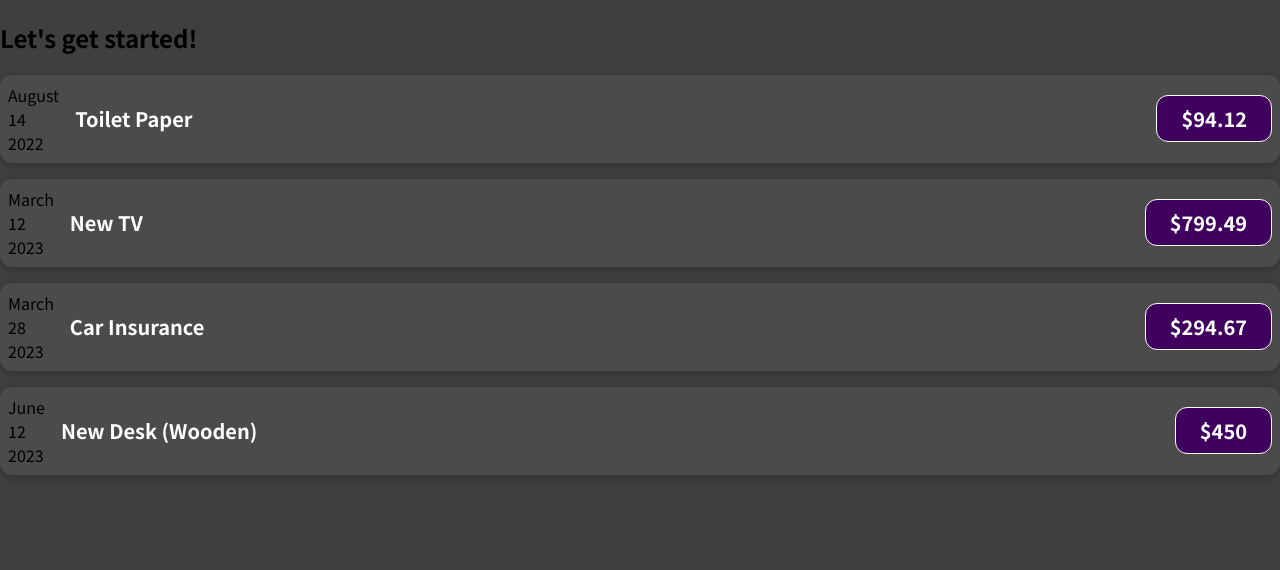
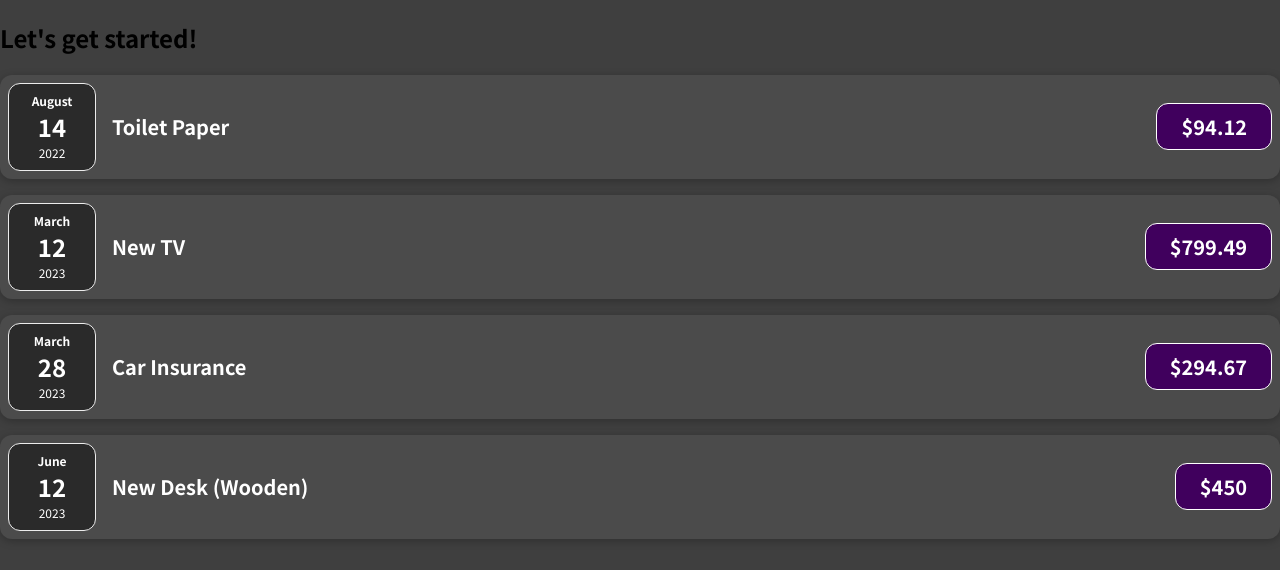
Before and after one commit to funnypar/Expenses-app, a JavaScript app: page / in a window 1280 px wide. Shown: the top 570 px of the page. Built offline with nearby package versions, Linux system fonts and the light colour scheme.

Commit message:
addedDateItem

```diff
--- a/src/App.js
+++ b/src/App.js
@@ -1,4 +1,4 @@
-import DateItem from "./components/DateItem";
+import ExpenseItem from "./components/ExpenseItem";
 
 function App() {
     const dataDateItem = [
@@ -30,22 +30,22 @@
     return (
         <div className="App">
             <h2>Let's get started! </h2>
-            <DateItem
+            <ExpenseItem
                 title={dataDateItem[0].title}
                 amount={dataDateItem[0].amount}
                 date={dataDateItem[0].date}
             />
-            <DateItem
+            <ExpenseItem
                 title={dataDateItem[1].title}
                 amount={dataDateItem[1].amount}
                 date={dataDateItem[1].date}
             />
-            <DateItem
+            <ExpenseItem
                 title={dataDateItem[2].title}
                 amount={dataDateItem[2].amount}
                 date={dataDateItem[2].date}
             />
-            <DateItem
+            <ExpenseItem
                 title={dataDateItem[3].title}
                 amount={dataDateItem[3].amount}
                 date={dataDateItem[3].date}
--- a/src/components/DateItem.css
+++ b/src/components/DateItem.css
@@ -1,56 +1,26 @@
-.expense-item {
+.expense-date {
     display: flex;
-    justify-content: space-between;
+    flex-direction: column;
+    width: 5.5rem;
+    height: 5.5rem;
+    border: 1px solid #ececec;
+    background-color: #2a2a2a;
+    color: white;
+    border-radius: 12px;
     align-items: center;
-    box-shadow: 0 2px 8px rgba(0, 0, 0, 0.25);
-    padding: 0.5rem;
-    margin: 1rem 0;
-    border-radius: 12px;
-    background-color: #4b4b4b;
+    justify-content: center;
 }
 
-.expense-item__description {
-    display: flex;
-    flex-direction: column;
-    gap: 1rem;
-    align-items: flex-end;
-    flex-flow: column-reverse;
-    justify-content: flex-start;
-    flex: 1;
+.expense-date__month {
+    font-size: 0.75rem;
+    font-weight: bold;
 }
 
-.expense-item h2 {
-    color: #3a3a3a;
-    font-size: 1rem;
-    flex: 1;
-    margin: 0 1rem;
-    color: white;
+.expense-date__year {
+    font-size: 0.75rem;
 }
 
-.expense-item__price {
-    font-size: 1rem;
+.expense-date__day {
+    font-size: 1.5rem;
     font-weight: bold;
-    color: white;
-    background-color: #40005d;
-    border: 1px solid white;
-    padding: 0.5rem;
-    border-radius: 12px;
 }
-
-@media (min-width: 580px) {
-    .expense-item__description {
-        flex-direction: row;
-        align-items: center;
-        justify-content: flex-start;
-        flex: 1;
-    }
-
-    .expense-item__description h2 {
-        font-size: 1.25rem;
-    }
-
-    .expense-item__price {
-        font-size: 1.25rem;
-        padding: 0.5rem 1.5rem;
-    }
-}
--- a/src/components/DateItem.js
+++ b/src/components/DateItem.js
@@ -6,16 +6,10 @@
     const year = props.date.getFullYear();
 
     return (
-        <div className="expense-item">
-            <div>
-                <div>{month}</div>
-                <div>{day}</div>
-                <div>{year}</div>
-            </div>
-            <div className="expense-item__description">
-                <h2>{props.title}</h2>
-                <div className="expense-item__price">${props.amount}</div>
-            </div>
+        <div className="expense-date">
+            <div className="expense-date__month">{month}</div>
+            <div className="expense-date__day">{day}</div>
+            <div className="expense-date__year">{year}</div>
         </div>
     );
 }
--- /dev/null
+++ b/src/components/ExpenseItem.css
@@ -0,0 +1,56 @@
+.expense-item {
+    display: flex;
+    justify-content: space-between;
+    align-items: center;
+    box-shadow: 0 2px 8px rgba(0, 0, 0, 0.25);
+    padding: 0.5rem;
+    margin: 1rem 0;
+    border-radius: 12px;
+    background-color: #4b4b4b;
+}
+
+.expense-item__description {
+    display: flex;
+    flex-direction: column;
+    gap: 1rem;
+    align-items: flex-end;
+    flex-flow: column-reverse;
+    justify-content: flex-start;
+    flex: 1;
+}
+
+.expense-item h2 {
+    color: #3a3a3a;
+    font-size: 1rem;
+    flex: 1;
+    margin: 0 1rem;
+    color: white;
+}
+
+.expense-item__price {
+    font-size: 1rem;
+    font-weight: bold;
+    color: white;
+    background-color: #40005d;
+    border: 1px solid white;
+    padding: 0.5rem;
+    border-radius: 12px;
+}
+
+@media (min-width: 580px) {
+    .expense-item__description {
+        flex-direction: row;
+        align-items: center;
+        justify-content: flex-start;
+        flex: 1;
+    }
+
+    .expense-item__description h2 {
+        font-size: 1.25rem;
+    }
+
+    .expense-item__price {
+        font-size: 1.25rem;
+        padding: 0.5rem 1.5rem;
+    }
+}
--- /dev/null
+++ b/src/components/ExpenseItem.js
@@ -0,0 +1,16 @@
+import DateItem from "./DateItem";
+import "./ExpenseItem.css";
+
+function ExpenseItem(props) {
+    return (
+        <div className="expense-item">
+            <DateItem date={props.date} />
+            <div className="expense-item__description">
+                <h2>{props.title}</h2>
+                <div className="expense-item__price">${props.amount}</div>
+            </div>
+        </div>
+    );
+}
+
+export default ExpenseItem;
```
